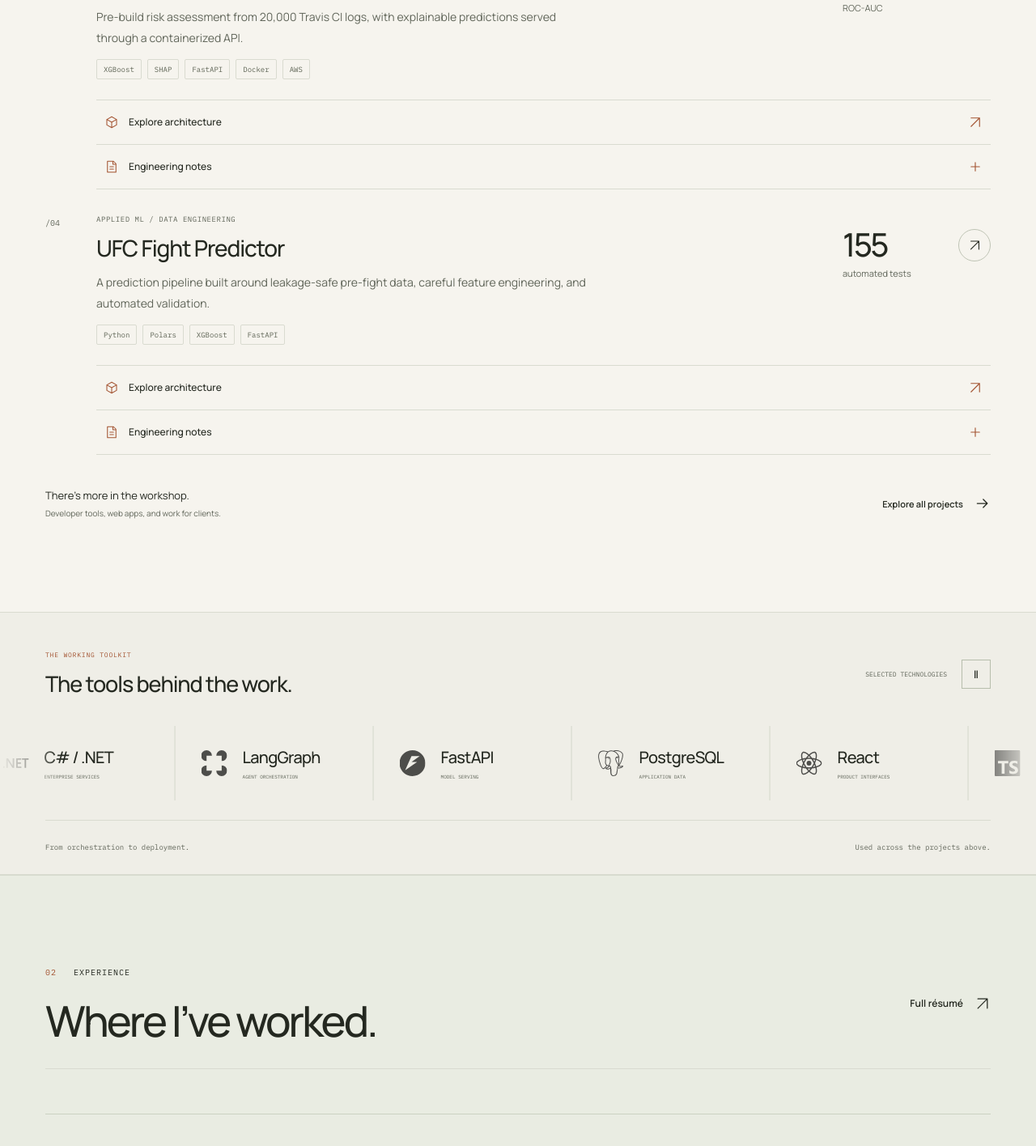
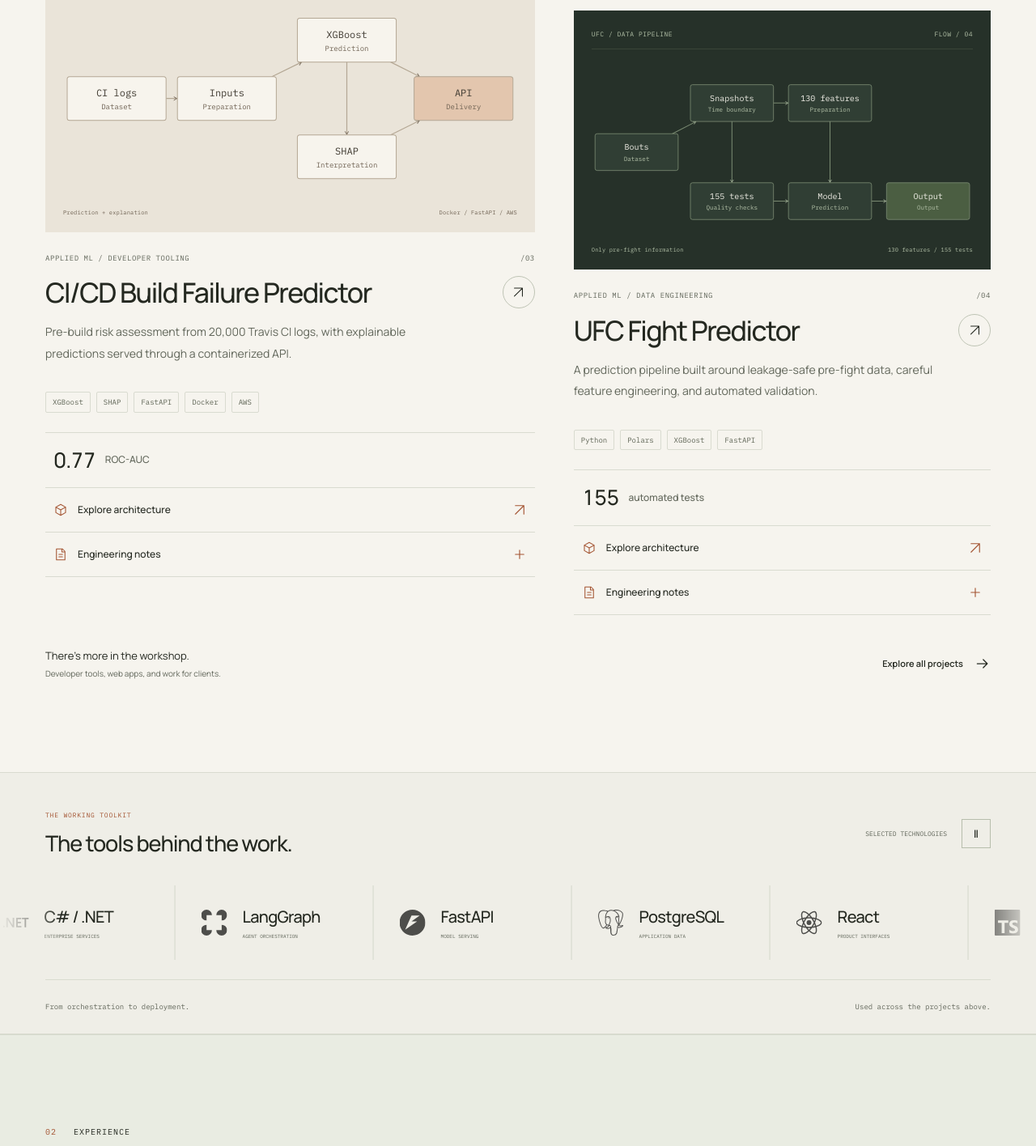
Before and after one commit to bsse23094/portfolio, a React (Vite) app: page / in a window 1280 px wide. Shown: the part 2620-4036 px from the top of the page at 81% size. Built offline with nearby package versions, Linux system fonts and the light colour scheme.

Commit message:
Add responsive pipeline diagrams and emphasize experience dates

```diff
--- a/src/App.jsx
+++ b/src/App.jsx
@@ -1,5 +1,6 @@
 import Arrow from "./components/Arrow";
 import ProjectActionIcon from "./components/ProjectActionIcon";
+import PipelineVisual from "./components/PipelineVisual";
 import { useEffect, useRef, useState } from "react";
 import {
   profile,
@@ -252,6 +253,7 @@ function SectionHeading({ index, label, title, children }) {
 }
 
 function ProjectVisual({ type }) {
+  if (type === "cicd" || type === "ufc") return <PipelineVisual type={type} />;
   if (type === "reply-mirror")
     return (
       <div
@@ -512,39 +514,6 @@ function FeaturedProject({ project }) {
   );
 }
 
-function CompactProject({ project }) {
-  return (
-    <article id={project.id} className="compact-project" data-reveal>
-      <div className="compact-main">
-        <span className="project-index">/{project.number}</span>
-        <div className="compact-copy">
-          <div className="project-kicker">{project.category}</div>
-          <h3>{project.title}</h3>
-          <p>{project.description}</p>
-          <Tags items={project.stack} />
-        </div>
-        <div className="compact-result">
-          <strong>{project.metric}</strong>
-          <span>{project.metricLabel}</span>
-        </div>
-        <a
-          className="circle-link"
-          href={project.repository}
-          target="_blank"
-          rel="noopener noreferrer"
-          aria-label={`View ${project.title} source on GitHub (opens in a new tab)`}
-        >
-          <Arrow diagonal />
-        </a>
-      </div>
-      <div className="project-actions">
-        <ArchitectureButton project={project} />
-        <ProjectDetails project={project} />
-      </div>
-    </article>
-  );
-}
-
 function Work() {
   return (
     <section id="work" className="section container">
@@ -561,13 +530,8 @@ function Work() {
       </SectionHeading>
       <ProjectSignalIndex />
       <div className="featured-grid">
-        {selectedProjects.slice(0, 2).map((project) => (
+          {selectedProjects.map((project) => (
           <FeaturedProject key={project.id} project={project} />
-        ))}
-      </div>
-      <div className="compact-projects">
-        {selectedProjects.slice(2).map((project) => (
-          <CompactProject key={project.id} project={project} />
         ))}
       </div>
       <div className="archive-callout" data-reveal>
@@ -604,8 +568,8 @@ function Experience() {
           {experience.map((job) => (
             <article className="experience-row" key={job.company} data-reveal>
               <div className="experience-meta">
-                <p className="mono">
-                  {job.start} — {job.end}
+                <p className="experience-dates">
+                  <span>{job.start}</span> <span className="date-divider">—</span> <span>{job.end}</span>
                 </p>
                 <span>{job.location}</span>
               </div>
--- /dev/null
+++ b/src/components/PipelineVisual.jsx
@@ -0,0 +1,67 @@
+import { useId } from "react";
+import { systems } from "../data/projectSystems";
+
+const layouts = {
+  cicd: {
+    desktop: [[66, 135], [202, 135], [350, 63], [350, 207], [494, 135]],
+    mobile: [[77, 44], [243, 44], [243, 144], [77, 144], [160, 246]],
+    label: "CI/CD / PREDICTION PIPELINE",
+    principle: "Prediction + explanation",
+    delivery: "Docker / FastAPI / AWS",
+  },
+  ufc: {
+    desktop: [[66, 135], [206, 63], [350, 63], [206, 207], [350, 207], [494, 207]],
+    mobile: [[77, 44], [243, 44], [243, 144], [77, 144], [243, 246], [77, 246]],
+    label: "UFC / DATA PIPELINE",
+    principle: "Only pre-fight information",
+    delivery: "130 features / 155 tests",
+  },
+};
+
+function Diagram({ system, points, mobile, marker }) {
+  const halfWidth = mobile ? 65 : 61;
+  const halfHeight = 27;
+  const connection = (from, to) => {
+    const [x, y] = points[from];
+    const [tx, ty] = points[to];
+    const dx = tx - x, dy = ty - y;
+    const inset = Math.min(dx ? halfWidth / Math.abs(dx) : Infinity, dy ? halfHeight / Math.abs(dy) : Infinity);
+    return `M${x + dx * inset} ${y + dy * inset}L${tx - dx * inset} ${ty - dy * inset}`;
+  };
+  return (
+    <svg className={mobile ? "pipeline-mobile" : "pipeline-desktop"} viewBox={mobile ? "0 0 320 290" : "0 0 560 270"} fill="none" aria-hidden="true">
+      <defs>
+        <marker id={marker} viewBox="0 0 8 8" refX="7" refY="4" markerWidth="5" markerHeight="5" orient="auto-start-reverse">
+          <path d="m1 1 5 3-5 3" fill="none" stroke="currentColor" strokeWidth="1.2" />
+        </marker>
+      </defs>
+      <g className="pipeline-routes" strokeWidth="1.2">
+        {system.edges.map(([from, to]) => <path key={`${from}-${to}`} d={connection(from, to)} markerEnd={`url(#${marker})`} />)}
+      </g>
+      {system.nodes.map((node, index) => {
+        const [x, y] = points[index];
+        return (
+          <g key={node.id} className={`pipeline-node ${node.kind === "output" ? "pipeline-output" : ""}`}>
+            <rect x={x - halfWidth} y={y - halfHeight} width={halfWidth * 2} height={halfHeight * 2} rx="3" />
+            <text x={x} y={y - 3} textAnchor="middle" className="pipeline-node-title">{node.short}</text>
+            <text x={x} y={y + 13} textAnchor="middle" className="pipeline-node-detail">{node.layer}</text>
+          </g>
+        );
+      })}
+    </svg>
+  );
+}
+
+export default function PipelineVisual({ type }) {
+  const id = useId().replace(/:/g, "");
+  const system = systems[type];
+  const layout = layouts[type];
+  return (
+    <div className={`project-visual pipeline-visual pipeline-${type}`} role="img" aria-label={`${system.name} architecture: ${system.nodes.map(node => node.name).join(", ")}. ${system.decision}`}>
+      <div className="visual-label"><span>{layout.label}</span><span>FLOW / {system.number}</span></div>
+      <Diagram system={system} points={layout.desktop} marker={`${id}-desktop`} />
+      <Diagram system={system} points={layout.mobile} marker={`${id}-mobile`} mobile />
+      <div className="visual-bottom"><span>{layout.principle}</span><span>{layout.delivery}</span></div>
+    </div>
+  );
+}
--- a/src/refinement.css
+++ b/src/refinement.css
@@ -1607,3 +1607,60 @@ html {
   height: 1em;
   vertical-align: -0.15em;
 }
+
+/* Project diagrams use the same nodes and connections as the 3D studies. */
+.featured-grid { row-gap: 64px; }
+.featured-project.ufc { margin-top: 90px; }
+.pipeline-visual {
+  --diagram-surface: #f7f4ed;
+  --diagram-stroke: #b4a794;
+  --diagram-text: #403b32;
+  --diagram-muted: #706354;
+  --diagram-output: #e3c6ae;
+  background: #eae4d9;
+  color: #706354;
+}
+.pipeline-ufc {
+  --diagram-surface: #303e34;
+  --diagram-stroke: #7a8b72;
+  --diagram-text: #f0eee6;
+  --diagram-muted: #b2c0a7;
+  --diagram-output: #4b5e42;
+  background: #263129;
+  color: #b2c0a7;
+}
+.pipeline-routes { stroke: var(--diagram-stroke); color: var(--diagram-stroke); }
+.pipeline-node rect { fill: var(--diagram-surface); stroke: var(--diagram-stroke); }
+.pipeline-output rect { fill: var(--diagram-output); }
+.project-visual .pipeline-node-title { fill: var(--diagram-text); font-size: 12px; }
+.project-visual .pipeline-node-detail { fill: var(--diagram-muted); font-size: 9px; }
+.project-visual > .pipeline-mobile { display: none; }
+.pipeline-visual .visual-bottom { letter-spacing: 0.025em; }
+.experience-meta .experience-dates {
+  display: flex;
+  flex-wrap: wrap;
+  align-items: baseline;
+  gap: 0.35em;
+  padding-left: 14px;
+  border-left: 2px solid var(--copper);
+  color: var(--ink);
+  font: 600 clamp(17px, 1.5vw, 22px)/1.5 var(--sans);
+  letter-spacing: -0.035em;
+  font-variant-numeric: lining-nums tabular-nums;
+}
+.experience-dates > span { white-space: nowrap; }
+.experience-dates .date-divider { color: var(--copper); font-weight: 400; }
+.experience-meta > span { padding-left: 16px; }
+@media (max-width: 800px) {
+  .featured-project.ufc { margin-top: 60px; }
+}
+@media (max-width: 580px) {
+  .featured-project.ufc { margin-top: 0; }
+  .featured-grid { row-gap: 44px; }
+  .project-visual > .pipeline-desktop { display: none; }
+  .project-visual > .pipeline-mobile { display: block; margin-block: 16px; }
+  .pipeline-visual .visual-bottom { font-size: 8px; flex-wrap: wrap; gap: 6px 12px; }
+  .experience-meta { display: block; }
+  .experience-meta .experience-dates { font-size: 19px; }
+  .experience-meta > span { margin-top: 8px; font-size: 12px; }
+}
```
Also changed, not shown: 1 other file (tests, documents, lock files or other folders).
